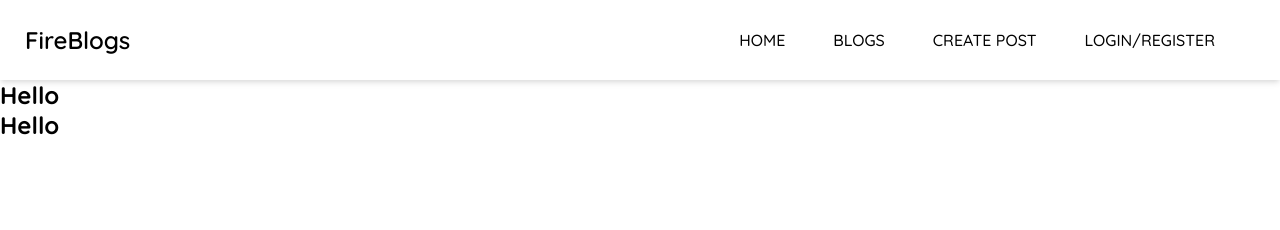
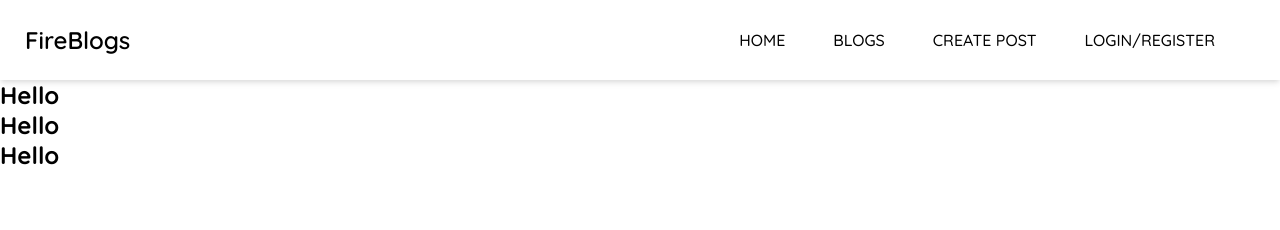
Before and after one commit to caiosantosss/fireblogs-vue, a Vue app: page / in a window 1280 px wide. Shown: the top 230 px of the page. Built offline with nearby package versions, Linux system fonts and the light colour scheme; what vue2-editor would draw is missing.

Commit message:
add blogpost :post

```diff
--- a/src/views/Home.vue
+++ b/src/views/Home.vue
@@ -1,7 +1,7 @@
 <template>
   <div class="home">
-    <BlogPost />
-    <BlogPost />
+    <BlogPost :post="welcomeScreen" />
+    <BlogPost :post="post" v-for="(post, index) in sampleBlogPost" :key="index" />
   </div>
 </template>
 
```
